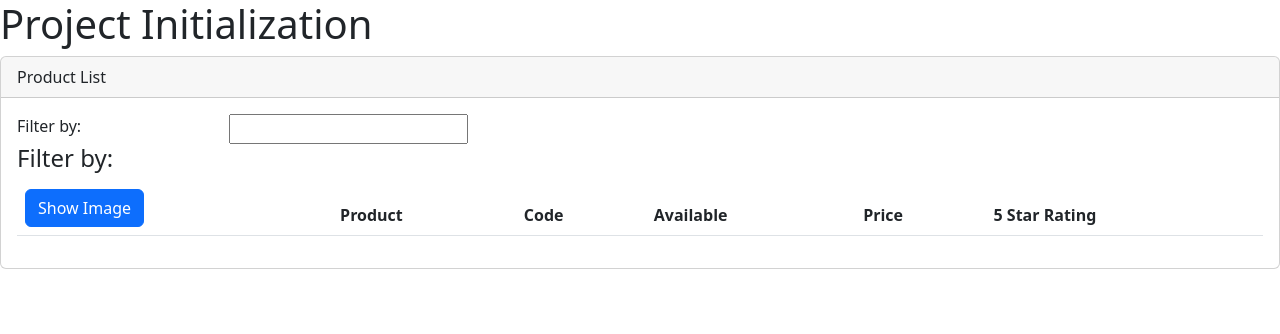
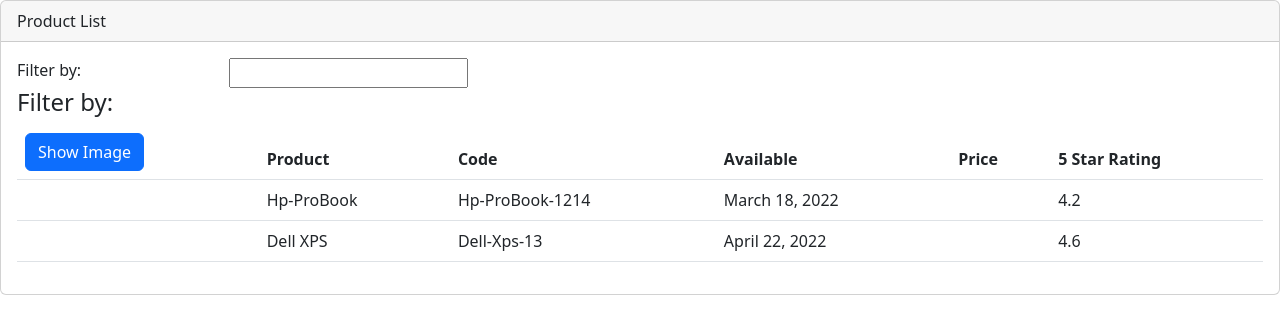
Before and after one commit to ubt-e-commerce-app/front, an Angular app: page / in a window 1280 px wide. Shown: the top 334 px of the page. Built offline with nearby package versions, Linux system fonts and the light colour scheme.

Commit message:
showing hard coded products list on table

```diff
--- a/src/app/app.component.html
+++ b/src/app/app.component.html
@@ -1,4 +1,4 @@
-<h1>Project Initialization</h1>
+<!-- <h1>Project Initialization</h1> -->
 <app-product-list></app-product-list>
 
 
--- a/src/app/products/product-list/product-list.component.html
+++ b/src/app/products/product-list/product-list.component.html
@@ -15,7 +15,7 @@
             </div>
         </div>
         <div class="table-responsive">
-            <table class="table">
+            <table class="table" *ngIf="products.length">
                 <thead>
                     <tr>
                         <th>
@@ -29,7 +29,14 @@
                     </tr>
                 </thead>
                 <tbody>
-
+                    <tr *ngFor="let product of products">
+                        <td></td>
+                        <td>{{product.productName}}</td>
+                        <td>{{product.productCode}}</td>
+                        <td>{{product.releaseDate}}</td>
+                        <td>{{product.Price}}</td>
+                        <td>{{product.starRating}}</td>
+                    </tr>
                 </tbody>
             </table>
         </div>
--- a/src/app/products/product-list/product-list.component.ts
+++ b/src/app/products/product-list/product-list.component.ts
@@ -8,6 +8,28 @@ import { Component, OnInit } from '@angular/core';
 export class ProductListComponent implements OnInit {
 
   pageTitle = 'Product List'
+  products: any[] = [
+    {
+      "productId": 2,
+      "productName": "Hp-ProBook",
+      "productCode": "Hp-ProBook-1214",
+      "releaseDate": "March 18, 2022",
+      "description": "Lorem ipsum dolor sit, amet consectetur adipisicing elit. Natus, fuga. Itaque, provident.",
+      "price": 700.00,
+      "starRating": 4.2,
+      "imgUrl": "assets/images/hp.jpg"
+    },
+    {
+      "productId": 2,
+      "productName": "Dell XPS",
+      "productCode": "Dell-Xps-13",
+      "releaseDate": "April 22, 2022",
+      "description": "Lorem ipsum dolor sit, amet consectetur adipisicing elit. Natus, fuga. Itaque, provident.",
+      "price": 1300.00,
+      "starRating": 4.6,
+      "imgUrl": "assets/images/dell.jpg"
+    },
+  ]
   constructor() { }
 
   ngOnInit(): void {
```
Also changed, not shown: src/assets/images/dell.jpg (added), src/assets/images/hp.jpg (added).
